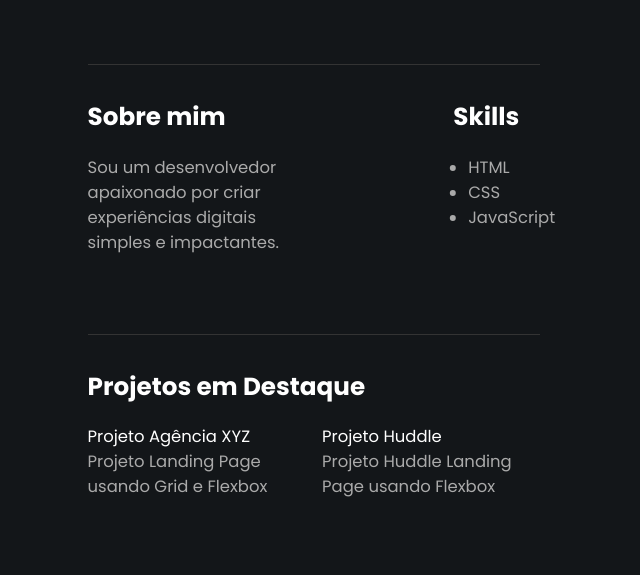
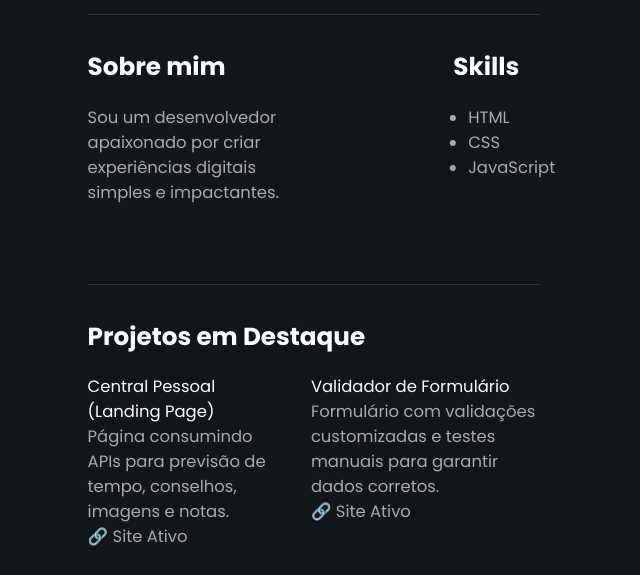
Before and after one commit to kauannkelvinn/portfolio, a plain HTML site: page index.html in a window 1280 px wide. Shown: the part 140-715 px from the top of the page, without its empty margins (326-966 px from the left). Drawn offline with Linux system fonts and the light colour scheme.

Commit message:
modificacoes-projetos

```diff
--- a/index.html
+++ b/index.html
@@ -48,12 +48,18 @@
             <h2 class="title">Projetos em Destaque</h2>
             <div class="projects">
                 <div>
-                    <a href="https://kauannkelvinn.github.io/projeto-landing-page-com-grid/" target="_blank">Projeto Agência XYZ</a>
-                    <p>Projeto Landing Page usando Grid e Flexbox</p>
+                    <a href="https://github.com/kauannkelvinn/central-pessoal" target="_blank">Central Pessoal (Landing Page)</a>
+                    <p>Página consumindo APIs para previsão de tempo, conselhos, imagens e notas.</p>
+                    <a href="https://kauannkelvinn.github.io/central-pessoal">
+                        <p>🔗 Site Ativo</p>
+                    </a>
                 </div>
                 <div>
-                    <a href="https://github.com/kauannkelvinn/projeto-huddle-landing-page/deployments" target="_blank">Projeto Huddle</a>
-                    <p>Projeto Huddle Landing Page usando Flexbox</p>
+                    <a href="https://github.com/kauannkelvinn/login-teste-manual/deployments/github-pages" target="_blank">Validador de Formulário</a>
+                    <p>Formulário com validações customizadas e testes manuais para garantir dados corretos.</p>
+                    <a href="https://kauannkelvinn.github.io/login-teste-manual/" target="_blank">
+                        <p>🔗 Site Ativo</p>
+                    </a>
                 </div>
             </div>
 
```
